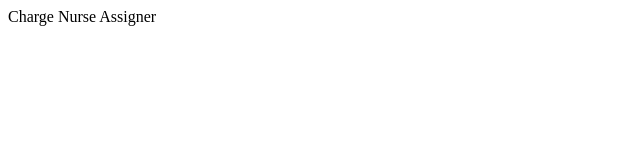
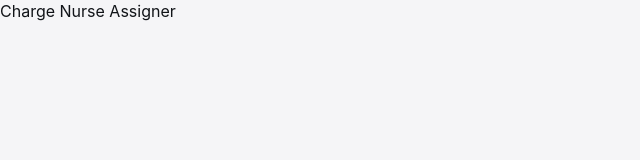
Before and after one commit to Ozbobo/AcuityFlow, a React (Vite) app: page / in a window 1280 px wide. Shown: the top 160 px of the page, without its empty margins (0-640 px from the left). Built offline with nearby package versions, Linux system fonts and the light colour scheme.

Commit message:
style: add global CSS theme and base layout primitives

```diff
--- a/src/main.tsx
+++ b/src/main.tsx
@@ -1,6 +1,7 @@
 import React from 'react';
 import ReactDOM from 'react-dom/client';
 import App from './App';
+import './styles/global.css';
 
 ReactDOM.createRoot(document.getElementById('root')!).render(
   <React.StrictMode>
--- /dev/null
+++ b/src/styles/global.css
@@ -0,0 +1,179 @@
+@import './theme.css';
+
+* {
+  box-sizing: border-box;
+  -webkit-tap-highlight-color: transparent;
+}
+
+html,
+body,
+#root {
+  margin: 0;
+  padding: 0;
+  height: 100%;
+  background: var(--bg);
+  color: var(--text);
+  font-family: -apple-system, BlinkMacSystemFont, 'Segoe UI', Roboto, 'Helvetica Neue', sans-serif;
+  font-size: 16px;
+  line-height: 1.45;
+  -webkit-font-smoothing: antialiased;
+}
+
+button {
+  font: inherit;
+  cursor: pointer;
+  background: none;
+  border: none;
+  color: inherit;
+}
+
+button:disabled {
+  opacity: 0.5;
+  cursor: not-allowed;
+}
+
+h1, h2, h3, h4 {
+  margin: 0;
+  font-weight: 700;
+}
+
+.app-shell {
+  min-height: 100vh;
+  padding-bottom: calc(var(--bottom-nav-height) + var(--space-4));
+}
+
+.page {
+  padding: var(--space-4);
+  max-width: 640px;
+  margin: 0 auto;
+}
+
+.page-header {
+  display: flex;
+  align-items: center;
+  justify-content: space-between;
+  padding: var(--space-4);
+  background: var(--bg-elevated);
+  border-bottom: 1px solid var(--border);
+  position: sticky;
+  top: 0;
+  z-index: 10;
+}
+
+.card {
+  background: var(--bg-elevated);
+  border-radius: var(--radius);
+  padding: var(--space-4);
+  margin-bottom: var(--space-3);
+  box-shadow: var(--shadow);
+}
+
+.btn {
+  display: inline-flex;
+  align-items: center;
+  justify-content: center;
+  padding: var(--space-3) var(--space-4);
+  border-radius: var(--radius);
+  font-weight: 700;
+  min-height: 44px;
+  min-width: 44px;
+}
+
+.btn-primary {
+  background: var(--primary);
+  color: var(--primary-contrast);
+  width: 100%;
+}
+
+.btn-danger {
+  background: var(--danger);
+  color: var(--danger-contrast);
+}
+
+.btn-ghost {
+  background: transparent;
+  color: var(--primary);
+}
+
+.chip {
+  display: inline-flex;
+  align-items: center;
+  padding: 2px 10px;
+  border-radius: 999px;
+  font-size: 11px;
+  font-weight: 700;
+  text-transform: uppercase;
+  letter-spacing: 0.5px;
+}
+
+.chip-high { background: var(--crit-high-bg); color: var(--crit-high-fg); }
+.chip-med  { background: var(--crit-med-bg);  color: var(--crit-med-fg); }
+.chip-low  { background: var(--crit-low-bg);  color: var(--crit-low-fg); }
+.chip-empty { background: var(--crit-empty-bg); color: var(--crit-empty-fg); }
+
+.label {
+  font-size: 11px;
+  color: var(--text-muted);
+  text-transform: uppercase;
+  letter-spacing: 0.5px;
+  font-weight: 600;
+}
+
+.stepper {
+  display: flex;
+  align-items: center;
+  gap: var(--space-3);
+}
+
+.stepper .val {
+  font-size: 24px;
+  font-weight: 700;
+  min-width: 36px;
+  text-align: center;
+}
+
+.stepper button {
+  width: 44px;
+  height: 44px;
+  border-radius: 50%;
+  border: 1px solid var(--border);
+  background: var(--bg-elevated);
+  font-size: 22px;
+  font-weight: 700;
+}
+
+.sticky-footer {
+  position: fixed;
+  left: 0;
+  right: 0;
+  bottom: var(--bottom-nav-height);
+  background: var(--bg-elevated);
+  border-top: 1px solid var(--border);
+  padding: var(--space-3) var(--space-4);
+  display: flex;
+  gap: var(--space-3);
+  align-items: center;
+  z-index: 5;
+}
+
+.tabs {
+  display: flex;
+  background: var(--divider);
+  border-radius: var(--radius-sm);
+  padding: 3px;
+  margin-bottom: var(--space-3);
+}
+
+.tabs button {
+  flex: 1;
+  padding: 8px 0;
+  border-radius: 6px;
+  font-weight: 600;
+  color: var(--text-muted);
+}
+
+.tabs button.active {
+  background: var(--bg-elevated);
+  color: var(--text);
+  box-shadow: 0 1px 3px rgba(0, 0, 0, 0.08);
+}
--- /dev/null
+++ b/src/styles/theme.css
@@ -0,0 +1,45 @@
+:root {
+  /* Base palette */
+  --bg: #f5f5f7;
+  --bg-elevated: #ffffff;
+  --text: #111418;
+  --text-muted: #6b7280;
+  --border: #e5e7eb;
+  --divider: #eceef2;
+
+  /* Brand */
+  --primary: #4a7dff;
+  --primary-contrast: #ffffff;
+  --danger: #dc2626;
+  --danger-contrast: #ffffff;
+
+  /* Criticality */
+  --crit-high-bg: #ffe0e0;
+  --crit-high-fg: #c00;
+  --crit-med-bg: #fff3d6;
+  --crit-med-fg: #a60;
+  --crit-low-bg: #e0f3e0;
+  --crit-low-fg: #060;
+  --crit-empty-bg: #e8e8ed;
+  --crit-empty-fg: #9aa0a6;
+
+  /* RN colors (6 is enough; cycle after that) */
+  --rn-0: #4a7dff;
+  --rn-1: #9b59b6;
+  --rn-2: #16a085;
+  --rn-3: #e67e22;
+  --rn-4: #e74c3c;
+  --rn-5: #2c3e50;
+
+  /* Layout */
+  --radius: 12px;
+  --radius-sm: 8px;
+  --space-1: 4px;
+  --space-2: 8px;
+  --space-3: 12px;
+  --space-4: 16px;
+  --space-5: 24px;
+  --space-6: 32px;
+  --shadow: 0 2px 10px rgba(0, 0, 0, 0.06);
+  --bottom-nav-height: 56px;
+}
```
